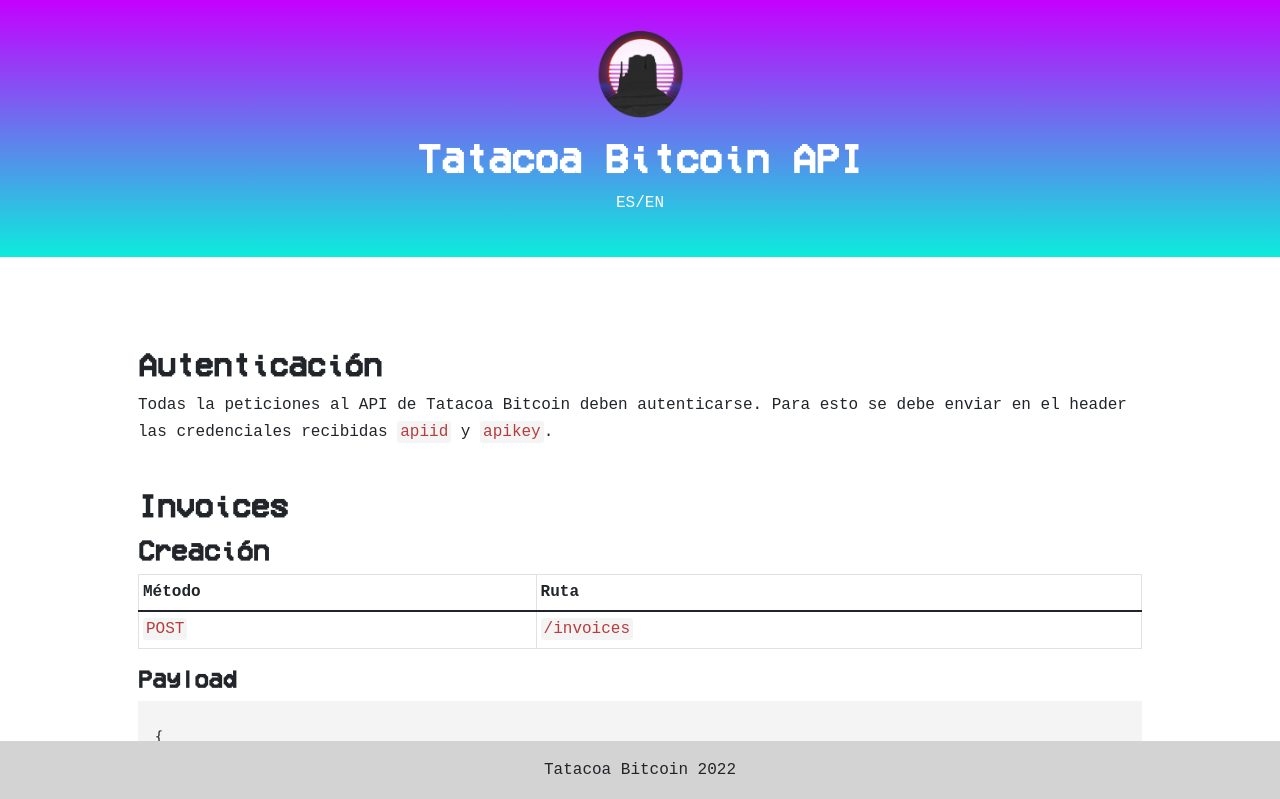
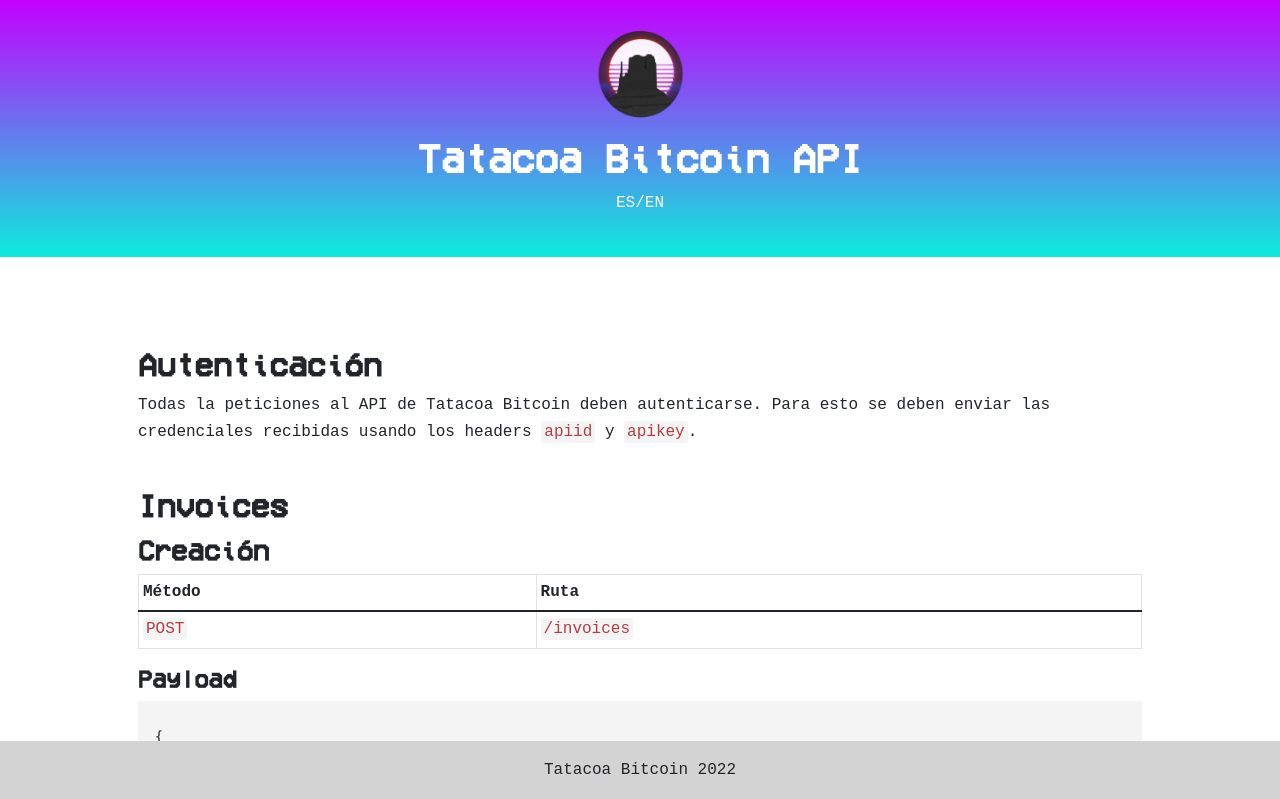
Before and after one commit to TatacoaBitcoin/api-docs-next, a Next.js app: page / in a window 1280 px wide. Shown: the top 799 px of the page. Built offline with nearby package versions, Linux system fonts and the light colour scheme.

Commit message:
Updated Authentication text

```diff
--- a/pages/en.js
+++ b/pages/en.js
@@ -23,7 +23,7 @@ const en = () => {
             <h2>Authentication</h2>
             <p>
               Every request to the Tatacoa Bitcoin API must be authenticated.
-              For this reason, header must include the provided credentials for{" "}
+              For this reason, provided credentials must be included using the headers{" "}
               <span className={styles.code}>apiid</span> and{" "}
               <span className={styles.code}>apikey</span>.
             </p>
--- a/pages/index.js
+++ b/pages/index.js
@@ -20,7 +20,7 @@ export default function Home() {
             <h2>Autenticación</h2>
             <p>
               Todas la peticiones al API de Tatacoa Bitcoin deben autenticarse.
-              Para esto se debe enviar en el header las credenciales recibidas{" "}
+              Para esto se deben enviar las credenciales recibidas usando los headers{" "}
               <span className={styles.code}>apiid</span> y{" "}
               <span className={styles.code}>apikey</span>.
             </p>
```
